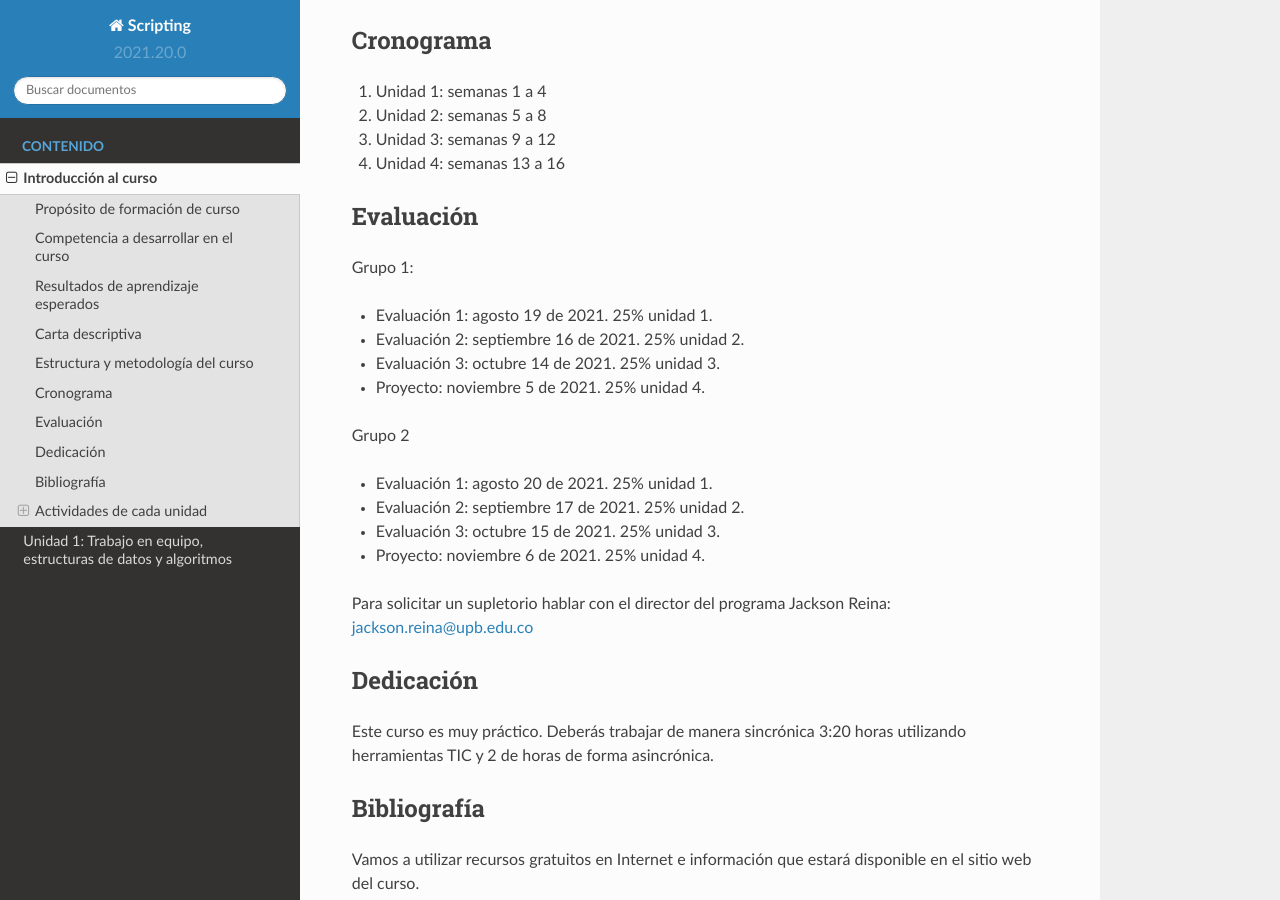
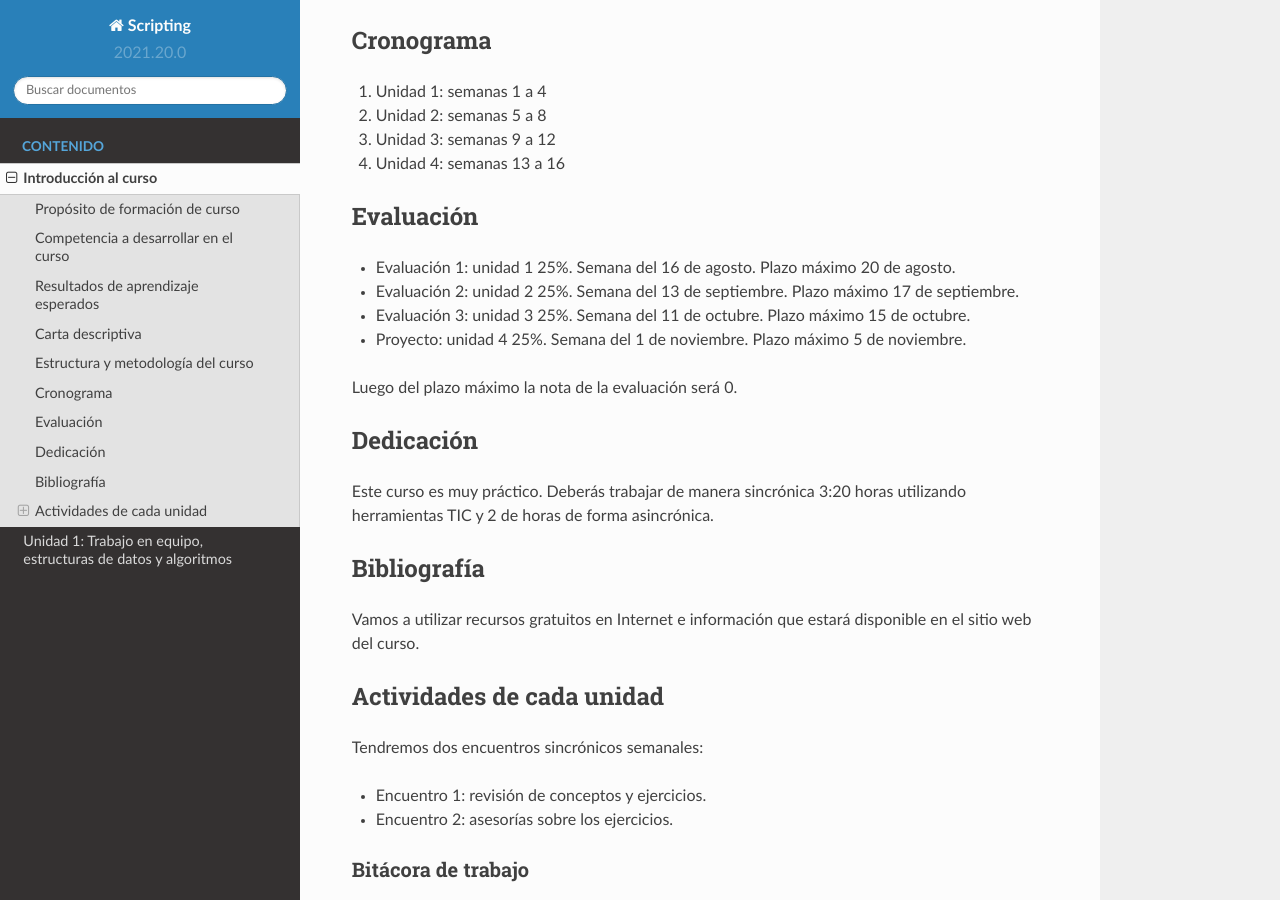
Before and after one commit to juanferfranco/scripting, a Sphinx documentation site: the page built from docs/_intro/intro.rst, in a window 1280 px wide and 900 px high, scrolled down 1160 px. Built offline with Sphinx 7.4.7 and the Read the Docs theme 2.0.0, drawn with Linux system fonts in a browser that asks for light colours.

Commit message:
update course

```diff
--- a/docs/_intro/intro.rst
+++ b/docs/_intro/intro.rst
@@ -65,22 +65,12 @@
 Evaluación
 -----------
 
-Grupo 1:
+* Evaluación 1: unidad 1 25%. Semana del 16 de agosto. Plazo máximo 20 de agosto.
+* Evaluación 2: unidad 2 25%. Semana del 13 de septiembre. Plazo máximo 17 de septiembre.
+* Evaluación 3: unidad 3 25%. Semana del 11 de octubre. Plazo máximo 15 de octubre.
+* Proyecto: unidad 4 25%. Semana del 1 de noviembre. Plazo máximo 5 de noviembre.
 
-* Evaluación 1: agosto 19 de 2021. 25% unidad 1.
-* Evaluación 2: septiembre 16 de 2021. 25% unidad 2.
-* Evaluación 3: octubre 14 de 2021. 25% unidad 3.
-* Proyecto: noviembre 5 de 2021. 25% unidad 4.
-
-Grupo 2
-
-* Evaluación 1: agosto 20 de 2021. 25% unidad 1.
-* Evaluación 2: septiembre 17 de 2021. 25% unidad 2.
-* Evaluación 3: octubre 15 de 2021. 25% unidad 3.
-* Proyecto: noviembre 6 de 2021. 25% unidad 4.
-
-Para solicitar un supletorio hablar con el director del programa
-Jackson Reina: jackson.reina@upb.edu.co
+Luego del plazo máximo la nota de la evaluación será 0.
 
 Dedicación
 -----------
--- a/docs/index.rst
+++ b/docs/index.rst
@@ -10,7 +10,7 @@
 Créditos y horas totales del curso: 2 créditos - 96 horas totales
 
 .. toctree::
-   :maxdepth: 2
+   :maxdepth: 1
    :caption: Contenido
 
    Introducción al curso <_intro/intro>
```
Also changed, not shown: docs/_unidad1/unidad1.rst (+8 -0 lines).
